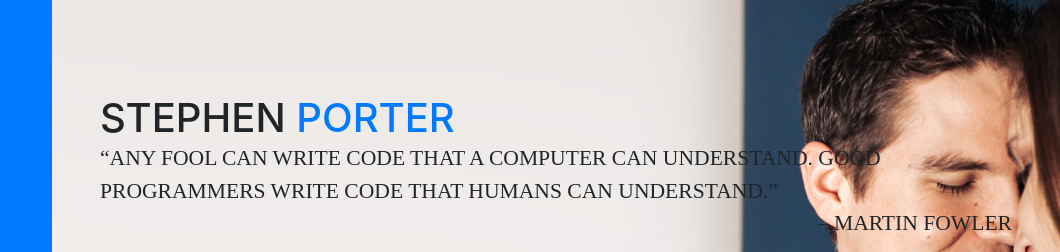
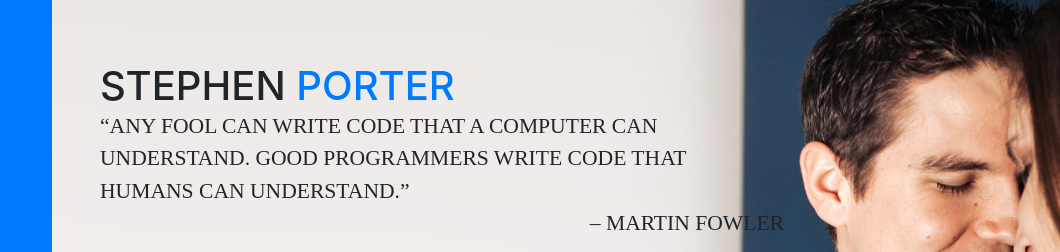
Before and after one commit to StephenMP/StephenMP.github.io, a website with bundled scripts: page index.html in a window 1280 px wide. Shown: the part 101-353 px from the top of the page, 220-1280 px from the left. Built offline with nearby package versions, Linux system fonts and the light colour scheme; a web font is replaced by a local one.

Commit message:
Some styling changes

```diff
--- a/css/style.css
+++ b/css/style.css
@@ -217,9 +217,21 @@ a:active {
       background-repeat: no-repeat;
   }
 
-  #about h1 {
-    /*font-size: 100%;*/
+  #about-quote {
+      max-width: 75%;
   }
+
+  #about-quote-person {
+      max-width: 75%;
+      text-align: right;
+  }
+
+  /* Extra small devices (phones, 600px and down) */
+@media only screen and (max-width: 768px) {
+    #about {
+        background-image: none;
+    }
+}
 
 /*==================================================
                     EXPERIENCE
--- a/index.html
+++ b/index.html
@@ -32,7 +32,7 @@ License URL: https://creativecommons.org/licenses/by/4.0/
 <body id="page-top">
   <nav class="navbar navbar-expand-lg navbar-dark bg-primary fixed-top" id="sideNav">
     <a class="navbar-brand js-scroll-trigger" href="#page-top">
-      <span class="d-block d-lg-none  mx-0 px-0"><img src="img/logo-white.png" alt="" class="img-fluid"></span>
+      <span class="d-block d-lg-none  mx-0 px-0"><img src="" alt="" class="img-fluid"></span>
       <span class="d-none d-lg-block">
         <img class="img-fluid img-profile rounded-circle mx-auto mb-2" src="img/profile.jpg" alt="">
       </span>
@@ -67,15 +67,13 @@ License URL: https://creativecommons.org/licenses/by/4.0/
     <section class="resume-section p-3 p-lg-5 d-flex d-column" id="about">
       <div class="my-auto">
         <!-- <img src="img/logo-s.png" class="img-fluid mb-3" alt=""> -->
-        <h1 class="mb-0">Stephen
-          <span class="text-primary">Porter</span>
-        </h1>
+        <h1 class="mb-0">Stephen <span class="text-primary">Porter</span></h1>
         <div class="subheading mb-5">
-          <div>
+          <div id="about-quote">
             “Any fool can write code that a computer can understand. Good programmers write code that humans can
             understand.”
           </div>
-          <div style="float:right;">– Martin Fowler</div>
+          <div id="about-quote-person">– Martin Fowler</div>
         </div>
         <p class="mb-5" style="max-width: 500px;">
           I am confident and experienced in solving large, complex problems while working in an iterative environment,
```
